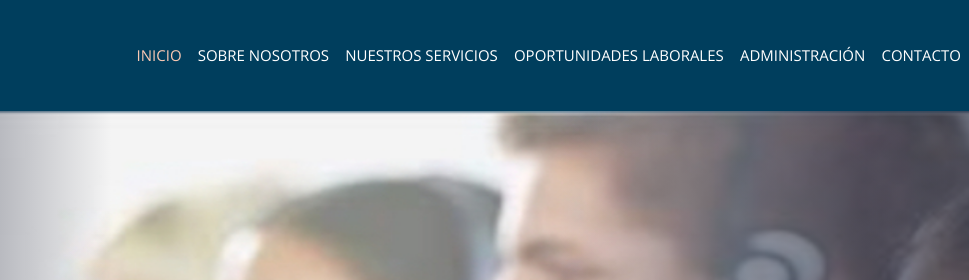
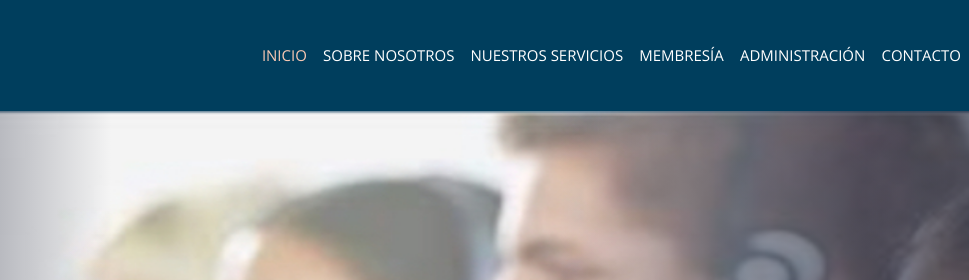
Before and after one commit to ElDT43/novasel-template, a website: page index.html in a window 1280 px wide. Shown: the top 280 px of the page, 311-1280 px from the left. Drawn offline with nearby package versions, Linux system fonts and the light colour scheme; files whose address does not match are found by name.

Commit message:
Reorganize padding CSS classes with section headers
Add section headers to padding CSS classes and organize them by type
(general, top-bottom, left-right, top, bottom, left, right). Also update
navigation links to point to the new membership section instead of
"Oportunidades Laborales".

```diff
--- a/index.html
+++ b/index.html
@@ -70,7 +70,7 @@
                                         >
                                     </li>
                                     <li>
-                                        <a href="#">Oportunidades Laborales</a>
+                                        <a href="#membership">Membresía</a>
                                     </li>
                                     <li>
                                         <a href="#">Administración</a>
@@ -128,9 +128,9 @@
                                 </li>
                                 <li class="relative inline-block group">
                                     <a
-                                        href="#"
+                                        href="#membership"
                                         class="relative group text-[15px] lg:text-[14px] py-[35px] xl:py-[30px] px-[18px] xl:px-[6px] text-white block uppercase font-base-font font-normal hover:text-[#f9c9b4] transition-all"
-                                        >Oportunidades Laborales</a
+                                        >Membresía</a
                                     >
                                 </li>
                                 <li class="relative inline-block group">
@@ -437,7 +437,7 @@
                class="pt-[120px] pb-[100px] md:pt-[90px] md:pb-[50px]"
                id="about-us"
            >
-               <div class="wraper ">
+               <div class="wraper">
                    <div class="col-span-12 text-center">
                        <div class="mb-[60px]">
                            <h2
@@ -478,7 +478,7 @@
            </section>
 
             <!--start barristar-prising-area-->
-            <section class="bg-[#f5f5f5] pt-[95px] pb-[70px]">
+            <section class="bg-[#f5f5f5] pt-[95px] pb-[70px]" id="membership">
                 <div class="wraper">
                     <div class="col-span-12 text-center">
                         <div class="mb-[60px]">
```
Also changed, not shown: assets/css/style.css.
